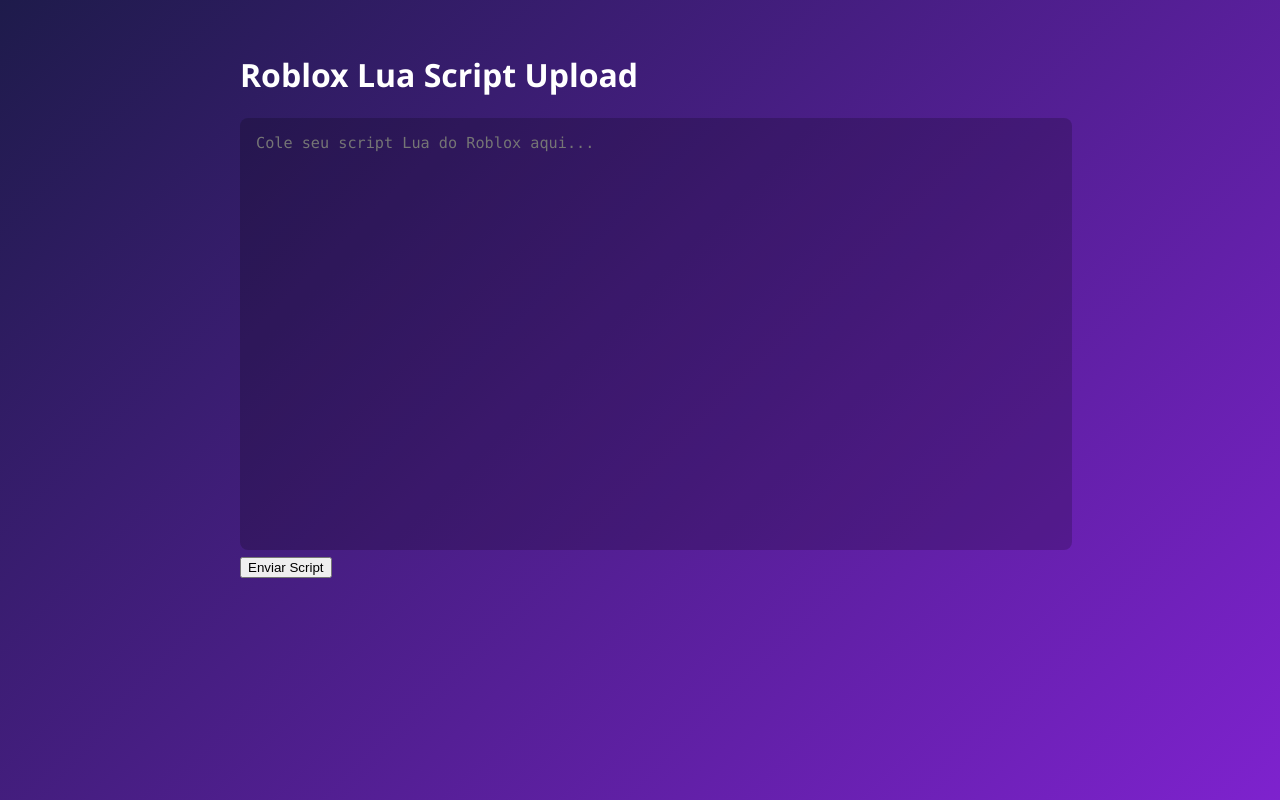
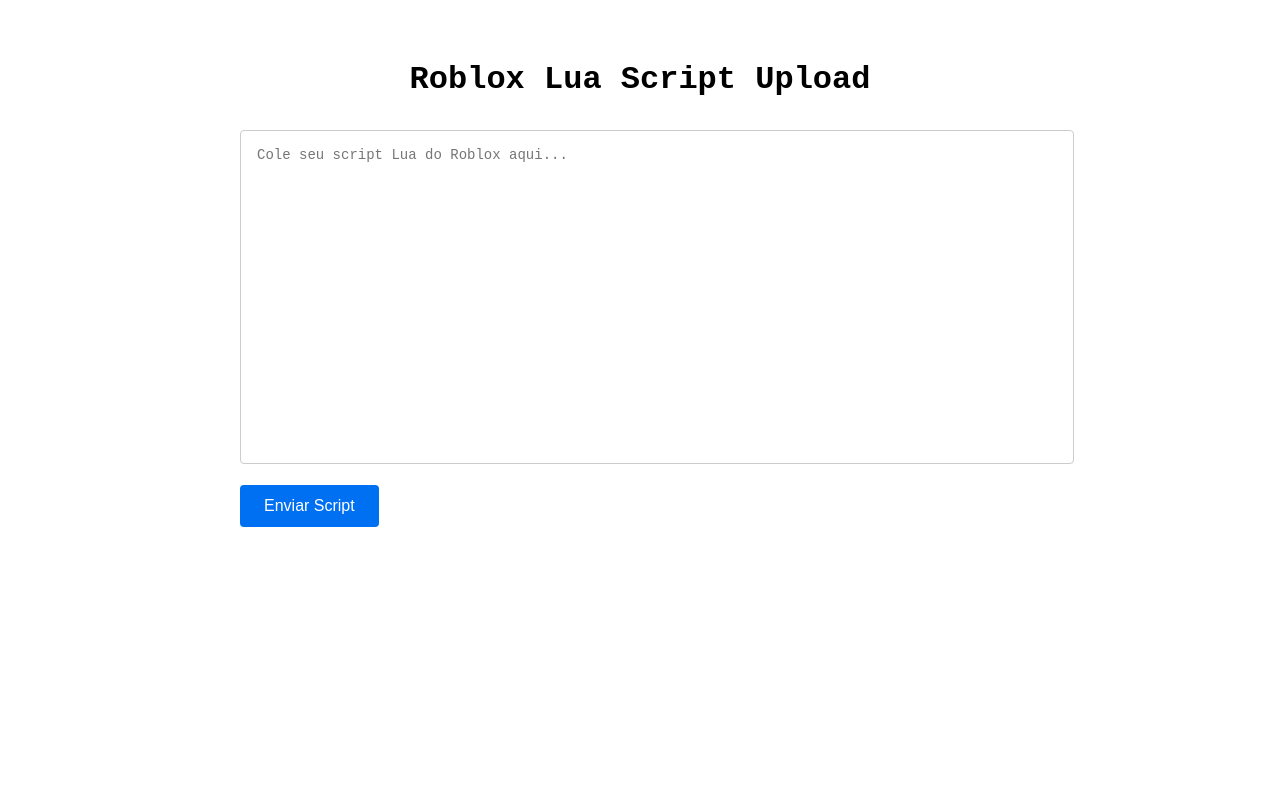
Before and after one commit to Yuna-ux/Yuna-ux, a Next.js app: page / in a window 1280 px wide. Built offline with nearby package versions, Linux system fonts and the light colour scheme.

Commit message:
Update home-style.css

```diff
--- a/styles/home-style.css
+++ b/styles/home-style.css
@@ -1,99 +1,38 @@
-/* Estilos globais */
-body {
-  margin: 0;
-  font-family: 'Segoe UI', sans-serif;
-  background: linear-gradient(135deg, #1e1b4b, #7e22ce);
-  min-height: 100vh;
-  color: white;
-}
-
 .container {
   max-width: 800px;
   margin: 0 auto;
   padding: 2rem;
+  font-family: 'Roboto Mono', monospace;
 }
 
-.header {
+h1 {
   text-align: center;
   margin-bottom: 2rem;
 }
 
-.title {
-  font-size: 2.5rem;
-  font-weight: bold;
+.scriptInput {
+  width: 100%;
+  height: 300px;
+  padding: 1rem;
+  font-family: 'Roboto Mono', monospace;
+  font-size: 14px;
+  border: 1px solid #ccc;
+  border-radius: 4px;
+  resize: none;
+  margin-bottom: 1rem;
 }
 
-.code-editor {
-  background: rgba(255, 255, 255, 0.1);
-  backdrop-filter: blur(10px);
-  border-radius: 0.75rem;
-  padding: 0.25rem;
-  margin-bottom: 1.5rem;
+.submitButton {
+  background-color: #0070f3;
+  color: white;
+  border: none;
+  padding: 0.75rem 1.5rem;
+  border-radius: 4px;
+  cursor: pointer;
+  font-size: 1rem;
+  transition: background-color 0.2s;
 }
 
-textarea {
-  width: 100%;
-  height: 400px;
-  background: rgba(0, 0, 0, 0.2);
-  border: none;
-  border-radius: 0.5rem;
-  padding: 1rem;
-  color: white;
-  font-family: 'Consolas', monospace;
-  font-size: 0.95rem;
-  resize: none;
+.submitButton:hover {
+  background-color: #005bb5;
 }
-
-textarea:focus {
-  outline: 2px solid #a855f7;
-}
-
-.btn {
-  width: 100%;
-  background: #8b5cf6;
-  color: white;
-  border: none;
-  padding: 0.75rem;
-  font-size: 1rem;
-  font-weight: bold;
-  border-radius: 0.5rem;
-  cursor: pointer;
-  transition: all 0.2s;
-}
-
-.btn:hover {
-  background: #7c3aed;
-  transform: translateY(-1px);
-}
-
-.btn:active {
-  transform: translateY(0);
-}
-
-.footer {
-  text-align: center;
-  margin-top: 2rem;
-  font-size: 0.875rem;
-  opacity: 0.8;
-}
-
-/* Notificação customizada */
-.notification {
-  position: fixed;
-  top: 1rem;
-  left: 50%;
-  transform: translateX(-50%);
-  background: #1e1b4b;
-  color: white;
-  padding: 0.75rem 1.5rem;
-  border-radius: 0.5rem;
-  border: 1px solid #7e22ce;
-  box-shadow: 0 4px 6px rgba(0, 0, 0, 0.1);
-  z-index: 1000;
-  animation: fadeIn 0.3s ease-out;
-}
-
-@keyframes fadeIn {
-  from { opacity: 0; top: 0; }
-  to { opacity: 1; top: 1rem; }
-}
```
